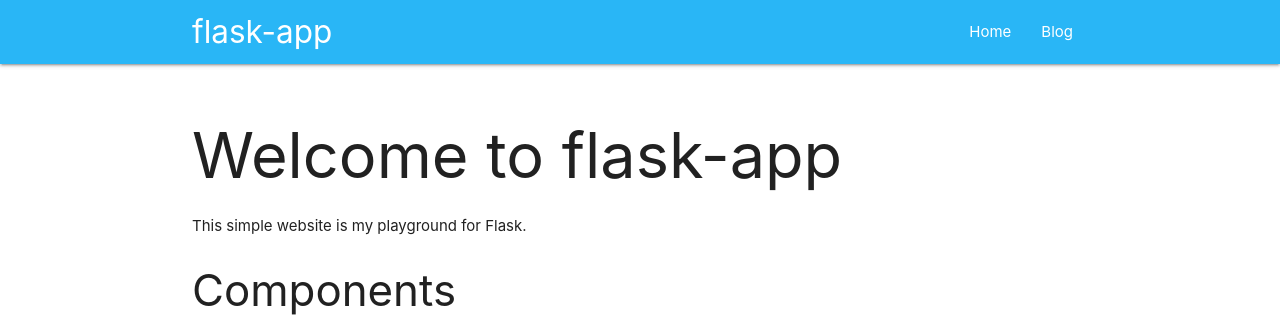
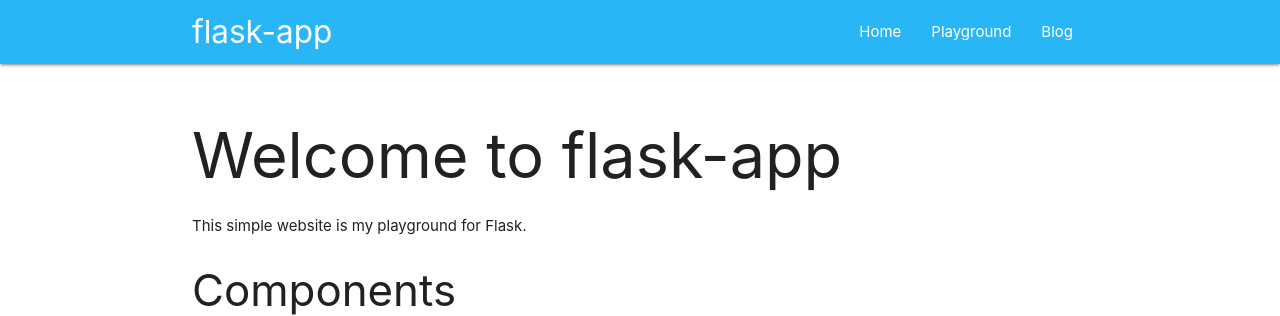
Before and after one commit to ehsanx64/flask-app, a Flask app: page / in a window 1280 px wide. Shown: the top 316 px of the page. Run offline with Flask 3, Linux system fonts and the light colour scheme.

Commit message:
feat: add basic playground page

```diff
--- a/main.py
+++ b/main.py
@@ -30,6 +30,10 @@ init_db()
 def home():
     return render_template("welcome.html")
 
+@app.route("/playground")
+def playground():
+    return render_template("playground.html")
+
 @app.route("/blog")
 def blog(posts=None):
     db = get_db()
--- a/templates/layout.html
+++ b/templates/layout.html
@@ -27,11 +27,13 @@
             </a>
             <ul class="right hide-on-med-and-down">
                 <li><a href="{{ url_for('home') }}">Home</a></li>
+                <li><a href="{{ url_for('playground') }}">Playground</a></li>
                 <li><a href="{{ url_for('blog') }}">Blog</a></li>
             </ul>
 
             <ul id="nav-mobile" class="sidenav">
                 <li><a href="{{ url_for('home') }}">Home</a></li>
+                <li><a href="{{ url_for('playground') }}">Playground</a></li>
                 <li><a href="{{ url_for('blog') }}">Blog</a></li>
             </ul>
             <a href="#" data-target="nav-mobile" class="sidenav-trigger"><i class="material-icons">menu</i></a>
```
Also changed, not shown: templates/playground.html (added, +14 -0 lines).
